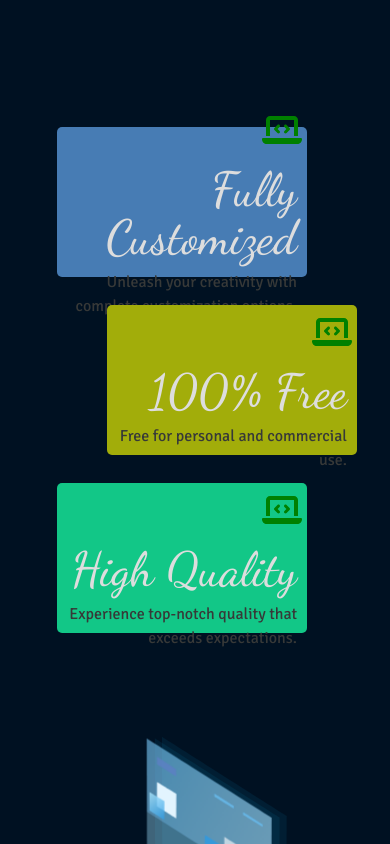
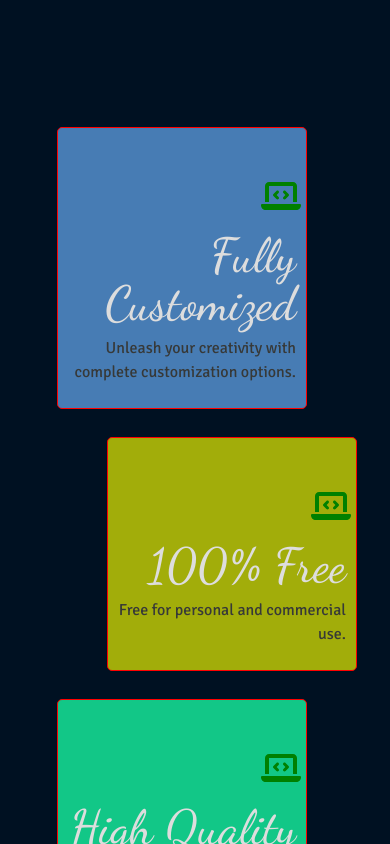
Before and after one commit to UIBoxx/ui-boxx, a React (Vite) app: page / in a window 390 px wide. Shown: the part 1120-1964 px from the top of the page. Built offline with nearby package versions, Linux system fonts and the light colour scheme.

Commit message:
initial commit

```diff
--- a/src/components/LandingPage/landingpage.css
+++ b/src/components/LandingPage/landingpage.css
@@ -194,7 +194,7 @@
 }
 
 #features>span{
-    height: 150px;
+    min-height: 150px;
     width: 250px;
     /* border: 1px solid #ddd; */
     border-radius: 5px;
@@ -320,6 +320,9 @@
     #features>span{
         width: 250px;
         margin: 1rem 0;
+        min-height: 150px;
+        padding: 1.5rem 10px;
+        border: 1px solid red;
     }
     #features>span:nth-child(1){
         left: 0px;
```
